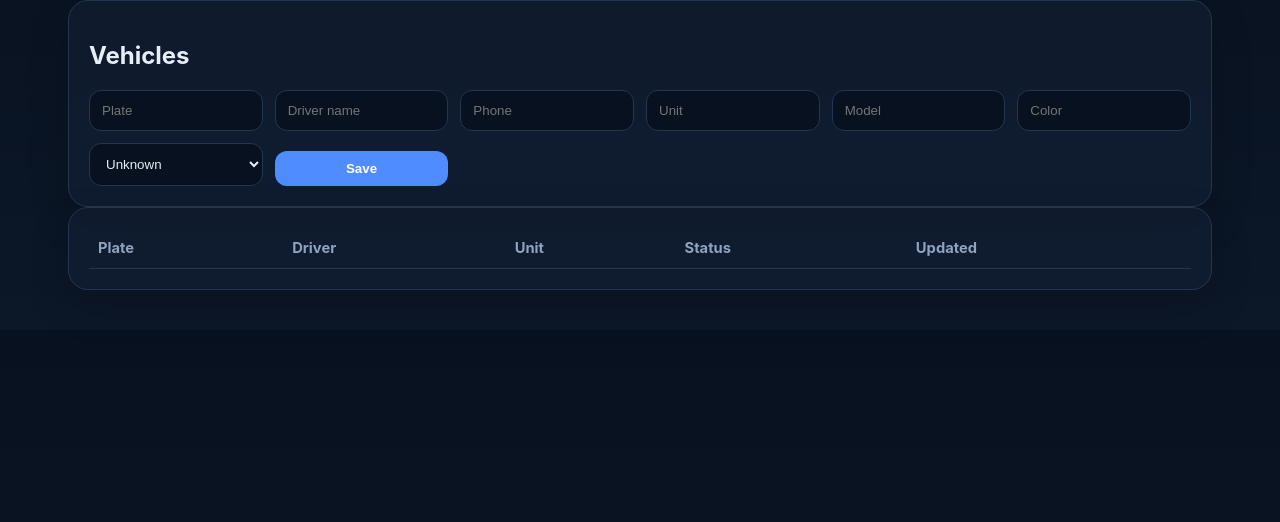
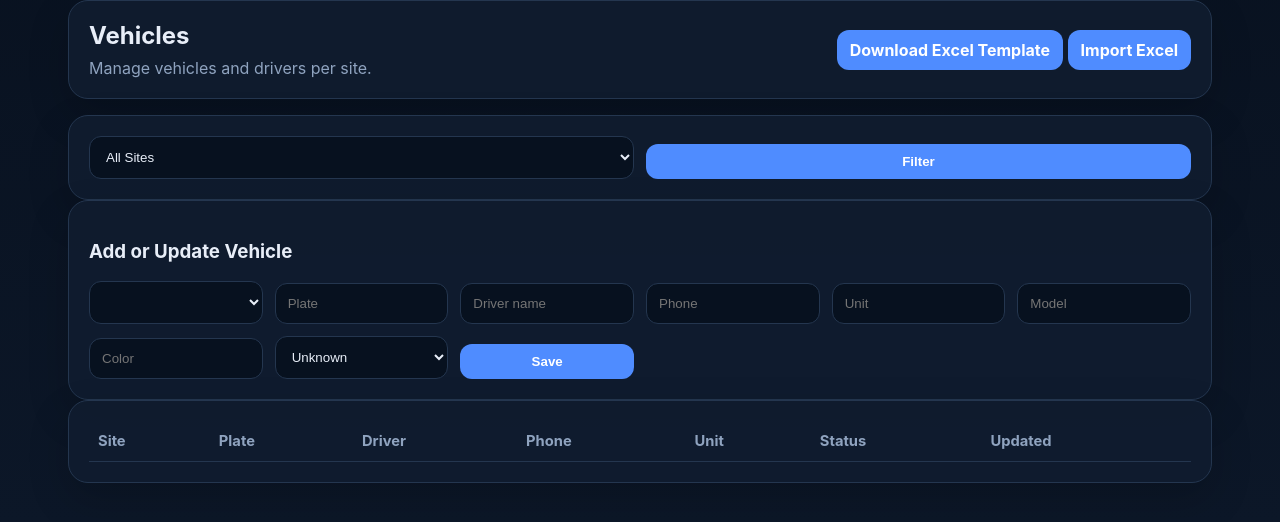
Before and after one commit to bahram-khakbaz/ai-license-plate-access-platform, a Flask app: template templates/vehicles.html in a window 1280 px wide. Shown: the part 136-658 px from the top of the page. Run offline with Flask 3, Linux system fonts and the light colour scheme; the template is opened without the code that fills it, so the values that code supplies are empty; data comes from the database, SQL or seed files in the repository; parts of the project's set-up code (start-up, migrations or seed data) failed here and were passed over.

Commit message:
Add site filtering and Excel import link to vehicles page

```diff
--- a/templates/vehicles.html
+++ b/templates/vehicles.html
@@ -1,8 +1,32 @@
 {% extends 'base.html' %}
 {% block content %}
+<section class="hero">
+  <div>
+    <h2>Vehicles</h2>
+    <p>Manage vehicles and drivers per site.</p>
+  </div>
+  <div class="actions">
+    <a class="button" href="/vehicles/template.xlsx">Download Excel Template</a>
+    <a class="button secondary" href="/vehicles/import">Import Excel</a>
+  </div>
+</section>
+
 <section class="panel">
-  <h2>Vehicles</h2>
+  <form method="get" class="form inline">
+    <select name="site_id">
+      <option value="">All Sites</option>
+      {% for s in sites %}<option value="{{ s.id }}" {% if selected_site_id|string == s.id|string %}selected{% endif %}>{{ s.name }}</option>{% endfor %}
+    </select>
+    <button class="button">Filter</button>
+  </form>
+</section>
+
+<section class="panel">
+  <h3>Add or Update Vehicle</h3>
   <form method="post" class="form inline">
+    <select name="site_id">
+      {% for s in sites %}<option value="{{ s.id }}" {% if selected_site_id|string == s.id|string %}selected{% endif %}>{{ s.name }}</option>{% endfor %}
+    </select>
     <input name="plate" placeholder="Plate" required>
     <input name="driver_name" placeholder="Driver name">
     <input name="phone" placeholder="Phone">
@@ -13,10 +37,11 @@
     <button class="button">Save</button>
   </form>
 </section>
+
 <section class="panel">
   <table>
-    <thead><tr><th>Plate</th><th>Driver</th><th>Unit</th><th>Status</th><th>Updated</th></tr></thead>
-    <tbody>{% for v in vehicles %}<tr><td>{{ v.plate }}</td><td>{{ v.driver_name or '-' }}</td><td>{{ v.unit or '-' }}</td><td>{{ v.status or '-' }}</td><td>{{ v.updated_at }}</td></tr>{% endfor %}</tbody>
+    <thead><tr><th>Site</th><th>Plate</th><th>Driver</th><th>Phone</th><th>Unit</th><th>Status</th><th>Updated</th></tr></thead>
+    <tbody>{% for v in vehicles %}<tr><td>{{ v.site_name or '-' }}</td><td>{{ v.plate }}</td><td>{{ v.driver_name or '-' }}</td><td>{{ v.phone or '-' }}</td><td>{{ v.unit or '-' }}</td><td>{{ v.status or '-' }}</td><td>{{ v.updated_at }}</td></tr>{% endfor %}</tbody>
   </table>
 </section>
 {% endblock %}
```
